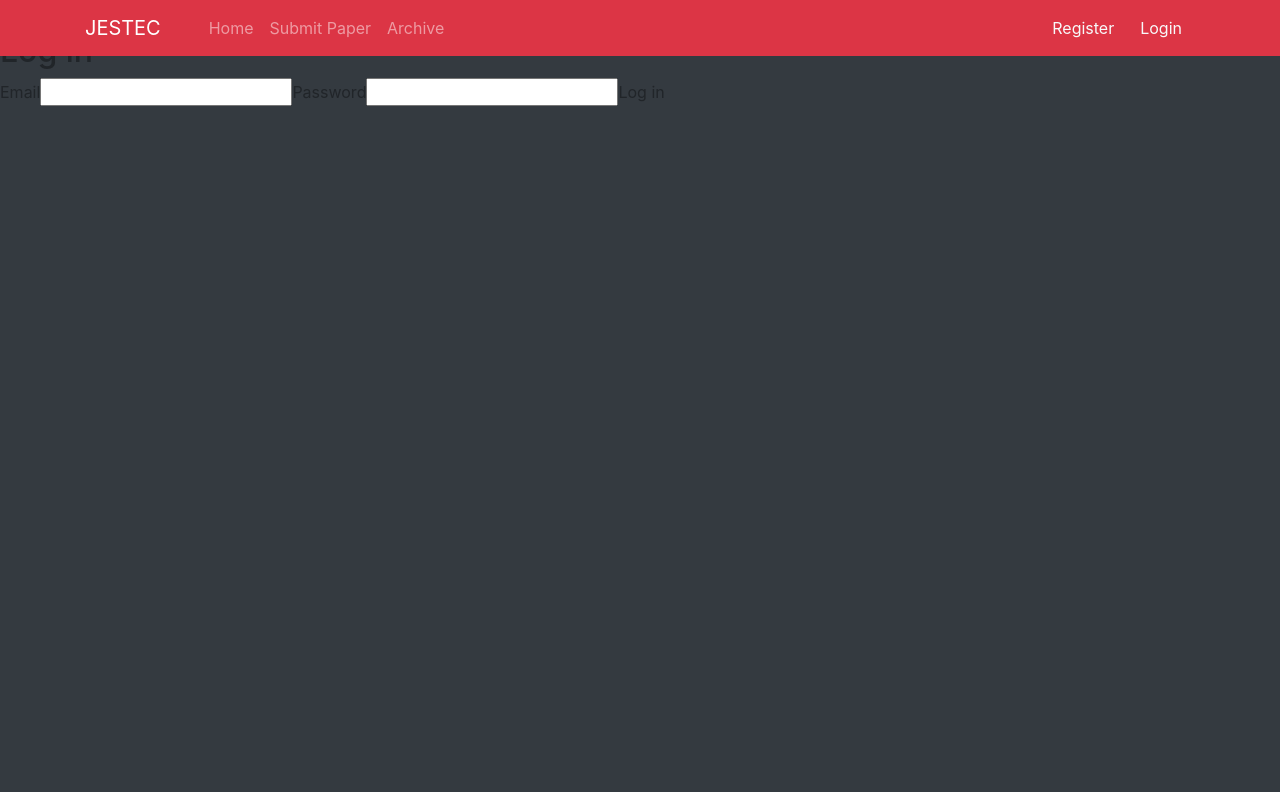
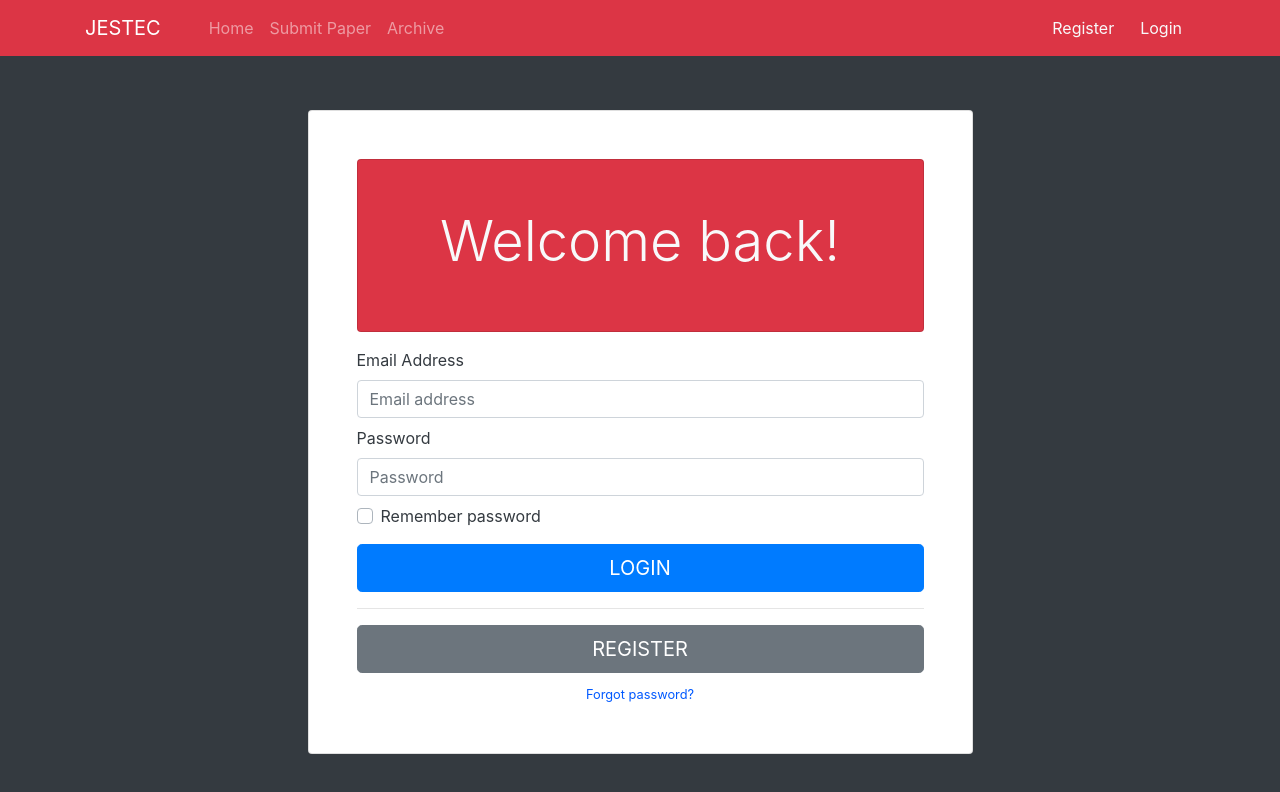
Before and after one commit to jackyyap/jestecmern, a React (Create React App) app in the folder frontend/: page /login in a window 1280 px wide. Shown: the top 792 px of the page. Built offline with nearby package versions, Linux system fonts and the light colour scheme; no server answers.

Commit message:
Update Login.js
Fixed Login page to show properly

```diff
--- a/frontend/src/components/auth/Login.js
+++ b/frontend/src/components/auth/Login.js
@@ -3,6 +3,7 @@ import { useHistory } from "react-router-dom";
 import UserContext from "../../context/UserContext";
 import Axios from "axios";
 import ErrorNotice from "../misc/ErrorNotice";
+import Register from "./Register";
 
 
 export default function Login() {
@@ -31,68 +32,45 @@ export default function Login() {
       err.response.data.msg && setError(err.response.data.msg);
     }
   };
+
+  const register = Register;
+
   return (
-    <div className="page">
-      <h2>Log in</h2>
-      {error && (<ErrorNotice message={error} clearError={() => setError(undefined)} />
-      )}
-      <form className="form" onSubmit={submit}>
-        <label htmlFor="login-email">Email</label>
-        <input
-          id="login-email"
-          type="email"
-          onChange={(e) => setEmail(e.target.value)}
-        />
+      <header class="masthead">
 
-        <label htmlFor="login-password">Password</label>
-        <input
-          id="login-password"
-          type="password"
-          onChange={(e) => setPassword(e.target.value)}
-        />
+        <div class="container h-100">
+          <div class="row h-100">
+            <div class="card rounded col-md-6 col-lg-7 mx-auto my-auto text-dark p-5">
+              <div class="justify-content-between card bg-danger text-center mb-3">
+        <div class="py-5">
+                  <h3 class="display-4 text-light">Welcome back!</h3>
+        </div>
+        </div>
+              <form className="form" onSubmit={submit}>
+                <div class="form-label-group mb-2">
+                  <label htmlFor="login-email">Email Address</label>
+                  <input type="email" id="login-email" name="uid" class="form-control" placeholder="Email address" required autofocus onChange={(e) => setEmail(e.target.value)} />
+                </div>
 
-        <input type="submit" value="Log in" />
-      </form>
-    </div>
-  );
+                <div class="form-label-group mb-2">
+                  <label htmlFor="login-password">Password</label>
+                  <input type="password" id="login-password" name="pwd" class="form-control" placeholder="Password" required onChange={(e) => setPassword(e.target.value)} />
+                </div>
+
+                <div class="custom-control custom-checkbox mb-3">
+                  <input type="checkbox" class="custom-control-input" id="customCheck1" />
+                  <label class="custom-control-label" for="customCheck1">Remember password</label>
+                </div>
+                <button class="btn btn-lg btn-primary btn-block btn-login text-uppercase mb-2" type="submit">Login</button>
+                <hr />
+                <button class="btn btn-lg btn-secondary btn-block btn-login text-uppercase mb-2" type="button" onClick={register}>Register</button>
+                <div class="text-center">
+                  <a class="small" href="#">Forgot password?</a></div>
+              </form>
+            </div>
+          </div>
+      </div>
+
+      </header>
+    );
 };
-
-//     return (
-//     	<header class="masthead">
-
-//         <div class="container h-100">
-//           <div class="row h-100">
-//             <div class="card rounded col-md-6 col-lg-7 mx-auto my-auto text-dark p-5">
-//               <div class="justify-content-between card bg-danger text-center mb-3">
-// 				<div class="py-5">
-//               		<h3 class="display-4 text-light">Welcome back!</h3>
-// 				</div>
-// 			  </div>
-//               <form>
-//                 <div class="form-label-group mb-2">
-//                   <label for="inputEmail">Email address</label>
-//                   <input type="email" id="inputEmail" name="uid" class="form-control" placeholder="Email address" required autofocus />
-//                 </div>
-
-//                 <div class="form-label-group mb-2">
-//                   <label for="inputPassword">Password</label>
-//                   <input type="password" id="inputPassword" name="pwd" class="form-control" placeholder="Password" required />
-//                 </div>
-
-//                 <div class="custom-control custom-checkbox mb-3">
-//                   <input type="checkbox" class="custom-control-input" id="customCheck1" />
-//                   <label class="custom-control-label" for="customCheck1">Remember password</label>
-//                 </div>
-//                 <button class="btn btn-lg btn-primary btn-block btn-login text-uppercase mb-2" type="submit">Login</button>
-//                 <hr />
-//                 <button class="btn btn-lg btn-secondary btn-block btn-login text-uppercase mb-2" type="button" onClick={register}>Register</button>
-//                 <div class="text-center">
-//                   <a class="small" href="#">Forgot password?</a></div>
-//               </form>
-//             </div>
-//           </div>
-//   		</div>
-
-// 	  	</header>
-//     );
-// }
```
